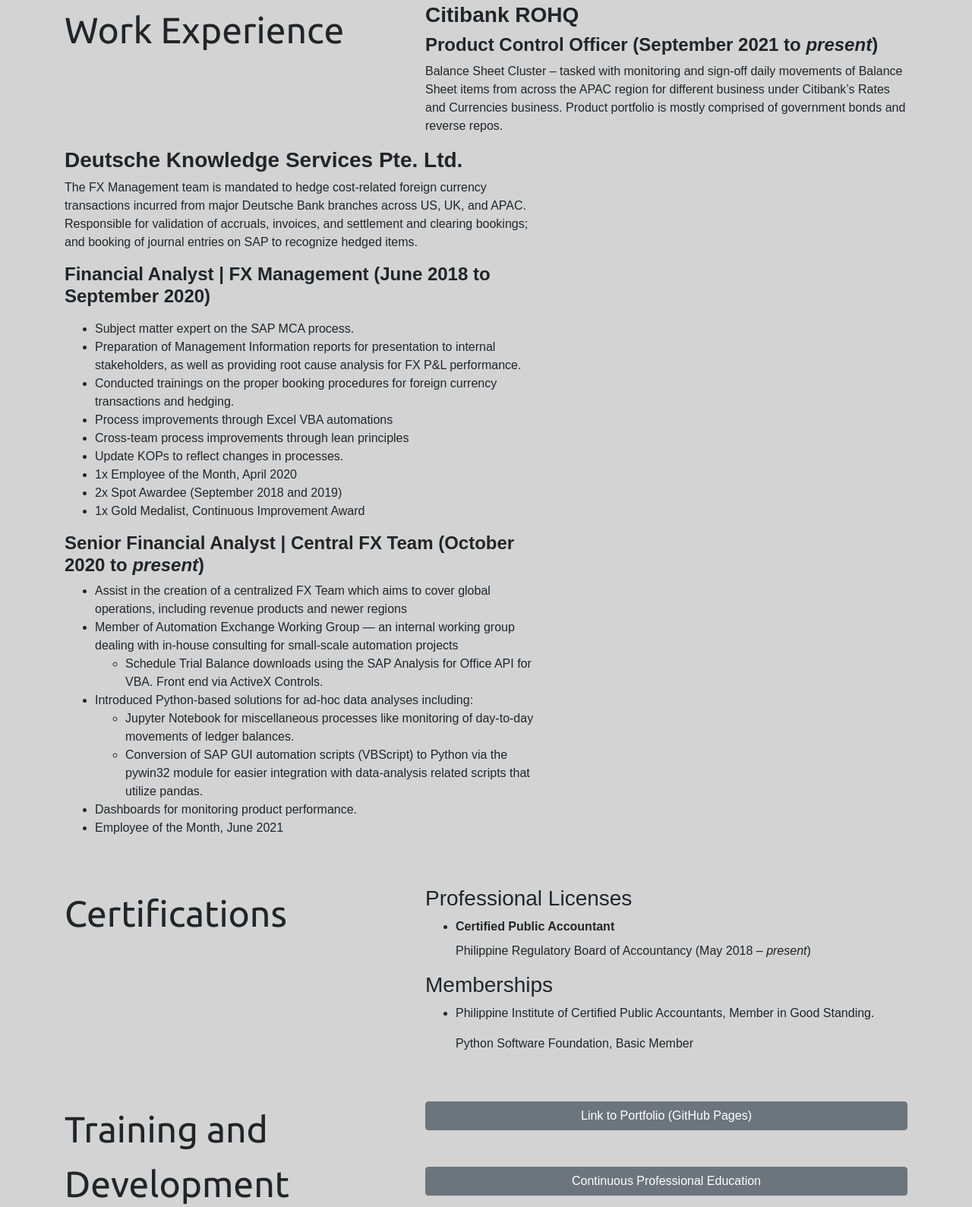
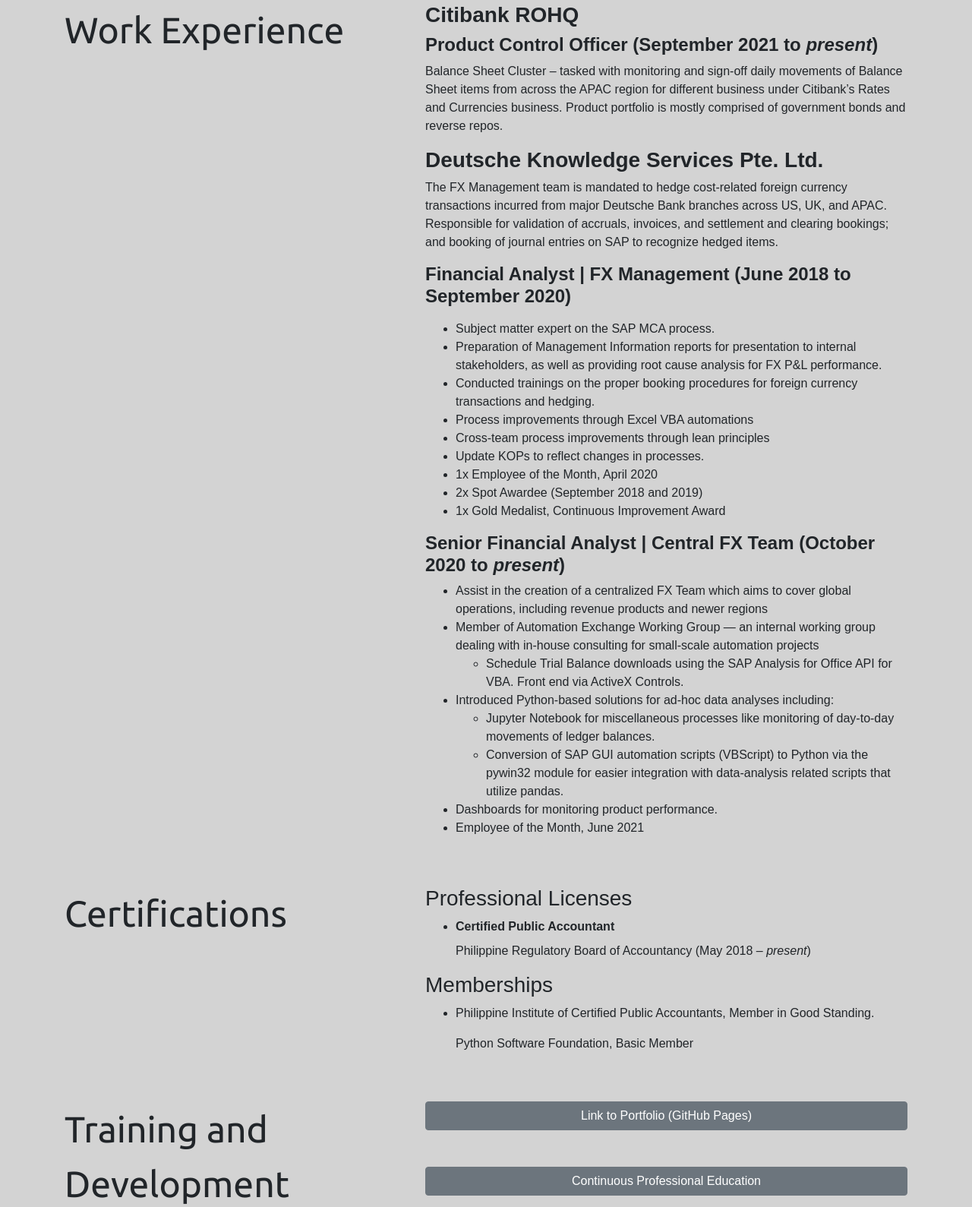
Before and after one commit to marvintensuan/cv-flask, a Flask app: page / in a window 1280 px wide. Shown: the part 338-1927 px from the top of the page at 76% size. Run offline with Flask 2, Linux system fonts and the light colour scheme; some libraries are stand-ins or nearby versions.

Commit message:
Work Experience - move Citi to same div as others.

```diff
--- a/mrvn_flask/templates/home.html
+++ b/mrvn_flask/templates/home.html
@@ -40,8 +40,6 @@ Marvin is an accountant with a wide arsenal of tech stack, including Python and
 				<h4 style="font-weight: bold;">Product Control Officer (September 2021 to <span><i>present</i></span>)</h4>
 				<p>Balance Sheet Cluster – tasked with monitoring and sign-off daily movements of Balance Sheet items from across the APAC region for different business under Citibank’s Rates and Currencies business. Product portfolio is mostly comprised of government bonds and reverse repos.</p>
 				<div></div>
-			</div>
-			<div class="col-md-7">
 				<h3 style="font-weight: bold;">Deutsche Knowledge Services Pte. Ltd.</h3>
 				<p>
 					The FX Management team is mandated to hedge cost-related foreign currency transactions incurred from major Deutsche Bank branches across US, UK, and APAC.
```
